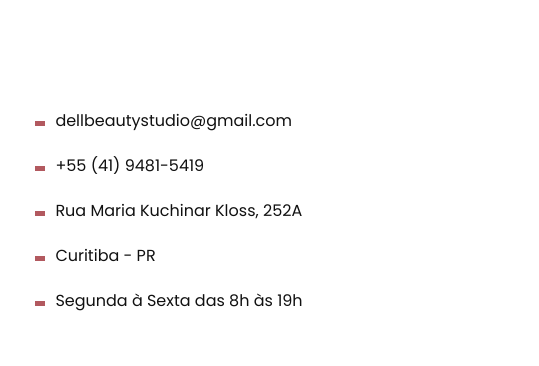
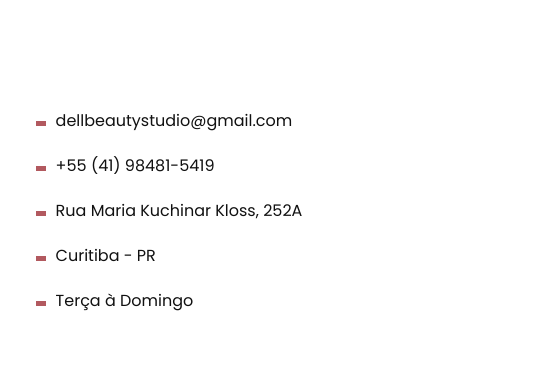
Before and after one commit to ravanello1/dellbeauty, a plain HTML site: page index.html in a window 1280 px wide. Shown: the part 2589-2955 px from the top of the page, 741-1280 px from the left. Drawn offline with Linux system fonts and the light colour scheme.

Commit message:
Fixed Shifts

```diff
--- a/index.html
+++ b/index.html
@@ -129,10 +129,10 @@
           </div>
         <ul class="dados">
           <li>dellbeautystudio@gmail.com</li>
-          <li>+55 (41) 9481-5419</li>
+          <li>+55 (41) 98481-5419</li>
           <li>Rua Maria Kuchinar Kloss, 252A</li>
           <li>Curitiba - PR</li>
-          <li>Segunda à Sexta das 8h às 19h</li>
+          <li>Terça à Domingo</li>
         </ul>
       </div>
     </div>
```
